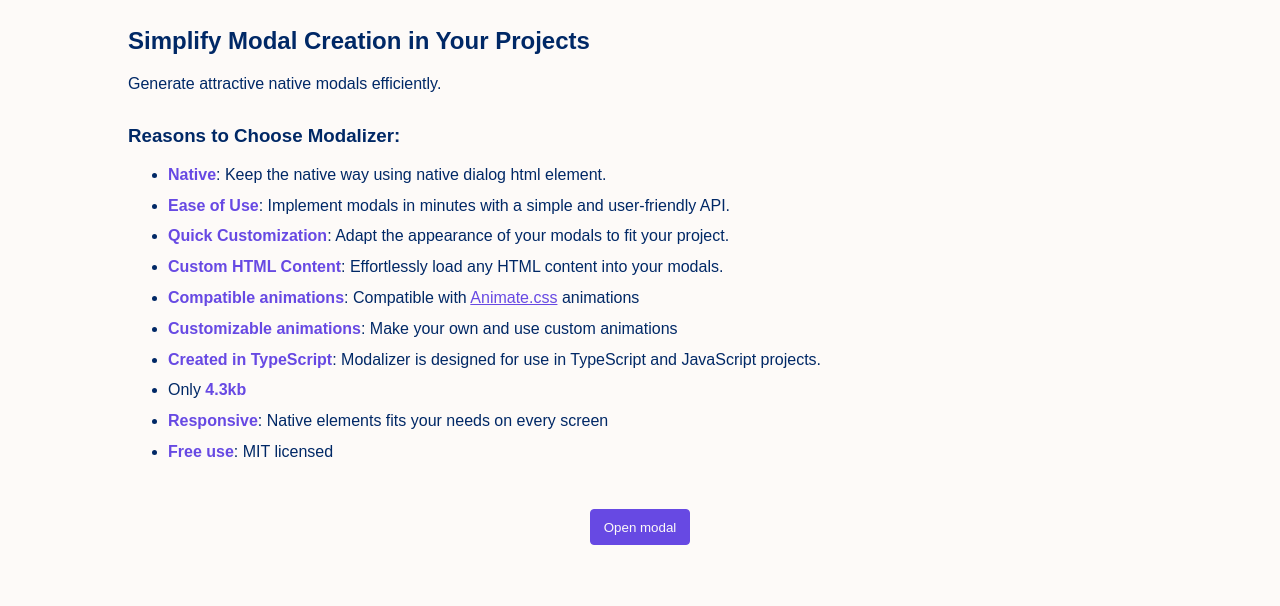
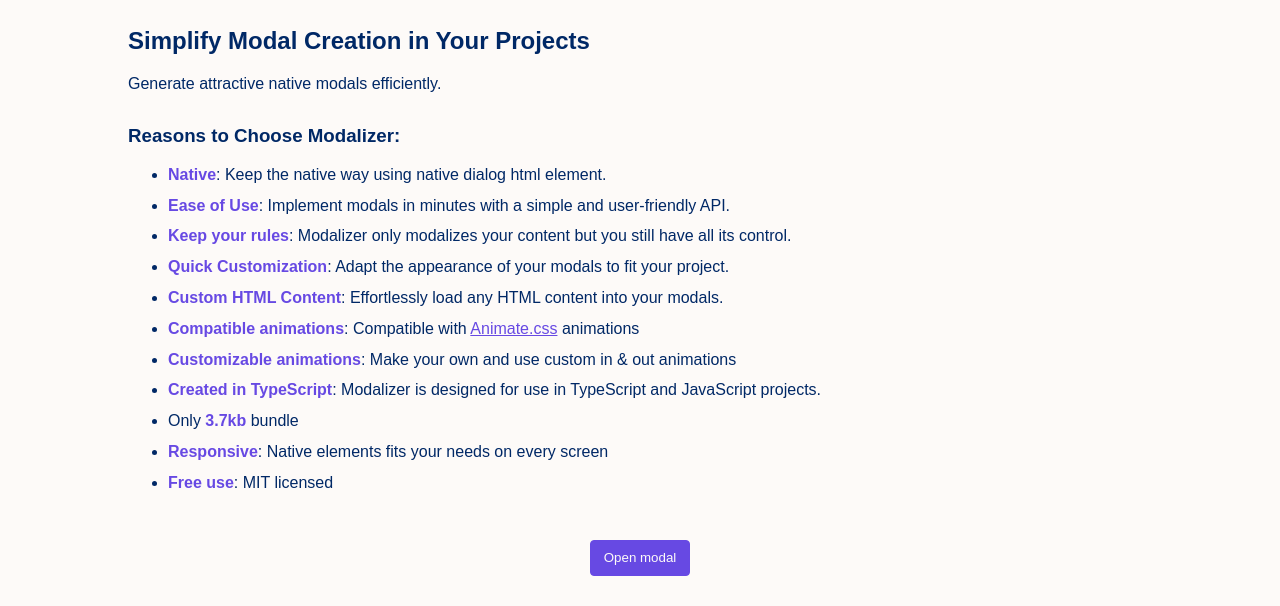
Before and after one commit to ChemaAlfonso/modalizer, a website: page docs/index.html in a window 1280 px wide. Shown: the part 424-1030 px from the top of the page. Drawn offline with Linux system fonts and the light colour scheme.

Commit message:
rebundled

```diff
--- a/docs/index.html
+++ b/docs/index.html
@@ -38,14 +38,15 @@
 			<ul class="content">
 				<li><b>Native</b>: Keep the native way using native dialog html element.</li>
 				<li><b>Ease of Use</b>: Implement modals in minutes with a simple and user-friendly API.</li>
+				<li><b>Keep your rules</b>: Modalizer only modalizes your content but you still have all its control.</li>
 				<li><b>Quick Customization</b>: Adapt the appearance of your modals to fit your project.</li>
 				<li><b>Custom HTML Content</b>: Effortlessly load any HTML content into your modals.</li>
 				<li><b>Compatible animations</b>: Compatible with <a target="_blank"
 						href="https://animate.style/">Animate.css</a> animations</li>
-				<li><b>Customizable animations</b>: Make your own and use custom animations</li>
+				<li><b>Customizable animations</b>: Make your own and use custom in & out animations</li>
 				<li><b>Created in TypeScript</b>: Modalizer is designed for use in TypeScript and JavaScript
 					projects.</li>
-				<li>Only <b>4.3kb</b></li>
+				<li>Only <b>3.7kb</b> bundle</li>
 				<li><b>Responsive</b>: Native elements fits your needs on every screen</li>
 				<li><b>Free use</b>: MIT licensed</li>
 			</ul>
@@ -71,7 +72,7 @@
 			</div>
 
 			<script type="module">
-				import { Modalizer } from './dist/modalizer.min.js'
+				import { Modalizer } from '../dist/modalizer.min.js'
 
 				document.addEventListener('DOMContentLoaded', () => {
 					const target = document.querySelector('.my-content--1')
@@ -210,7 +211,7 @@
 
 
 			<script type="module">
-				import { Modalizer } from './dist/modalizer.min.js'
+				import { Modalizer } from '../dist/modalizer.min.js'
 
 				const modal2Content = document.querySelector('.modal2Content')
 				const animationInSelect = document.querySelector('#animationIn')
@@ -274,7 +275,7 @@
 			</div>
 
 			<script type="module">
-				import { Modalizer } from './dist/modalizer.min.js'
+				import { Modalizer } from '../dist/modalizer.min.js'
 
 				document.addEventListener('DOMContentLoaded', () => {
 					const target = document.querySelector('.my-content--3')
@@ -332,7 +333,7 @@
 			</div>
 
 			<script type="module">
-				import { Modalizer } from './dist/modalizer.min.js'
+				import { Modalizer } from '../dist/modalizer.min.js'
 
 				document.addEventListener('DOMContentLoaded', () => {
 					const target = document.querySelector('.my-content--4')
```
Also changed, not shown: dist/modalizer.d.ts, dist/modalizer.js, dist/modalizer.min.js, docs/dist/modalizer.d.ts, docs/dist/modalizer.js, docs/dist/modalizer.min.js.
